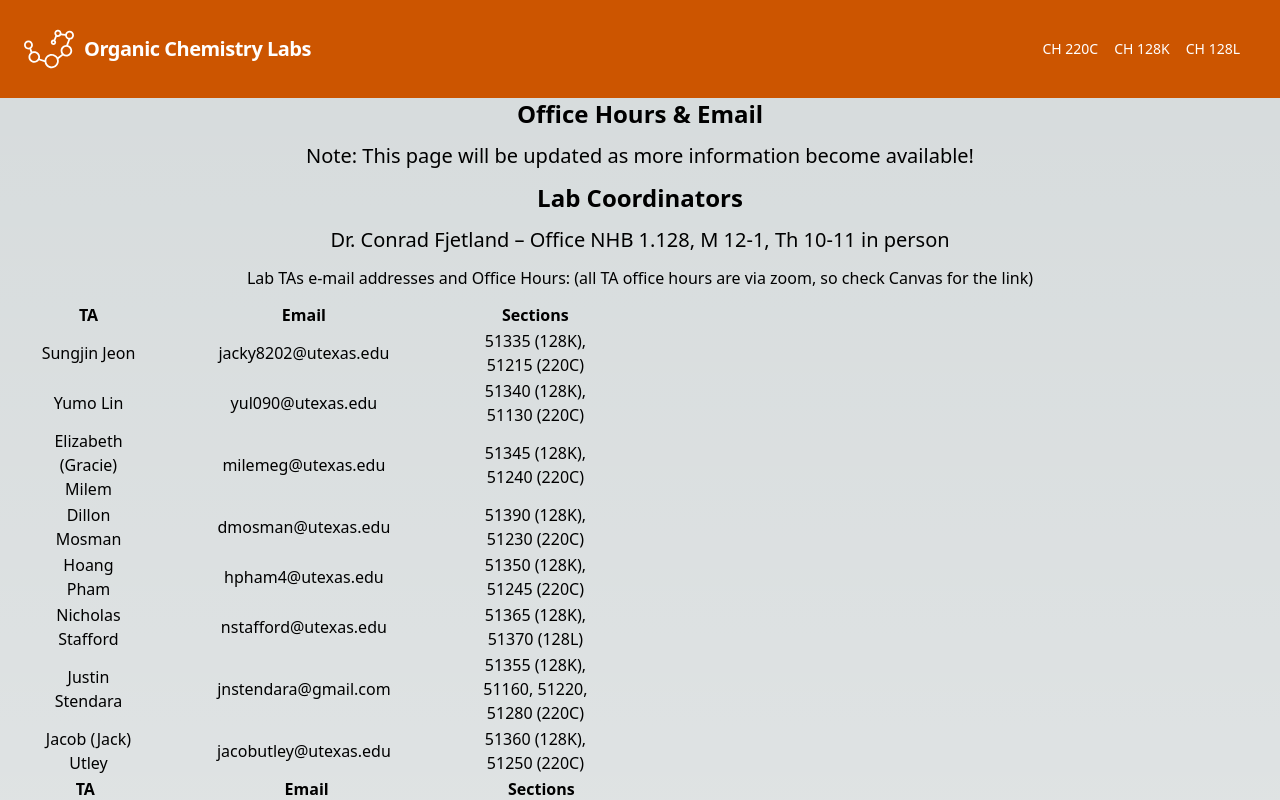
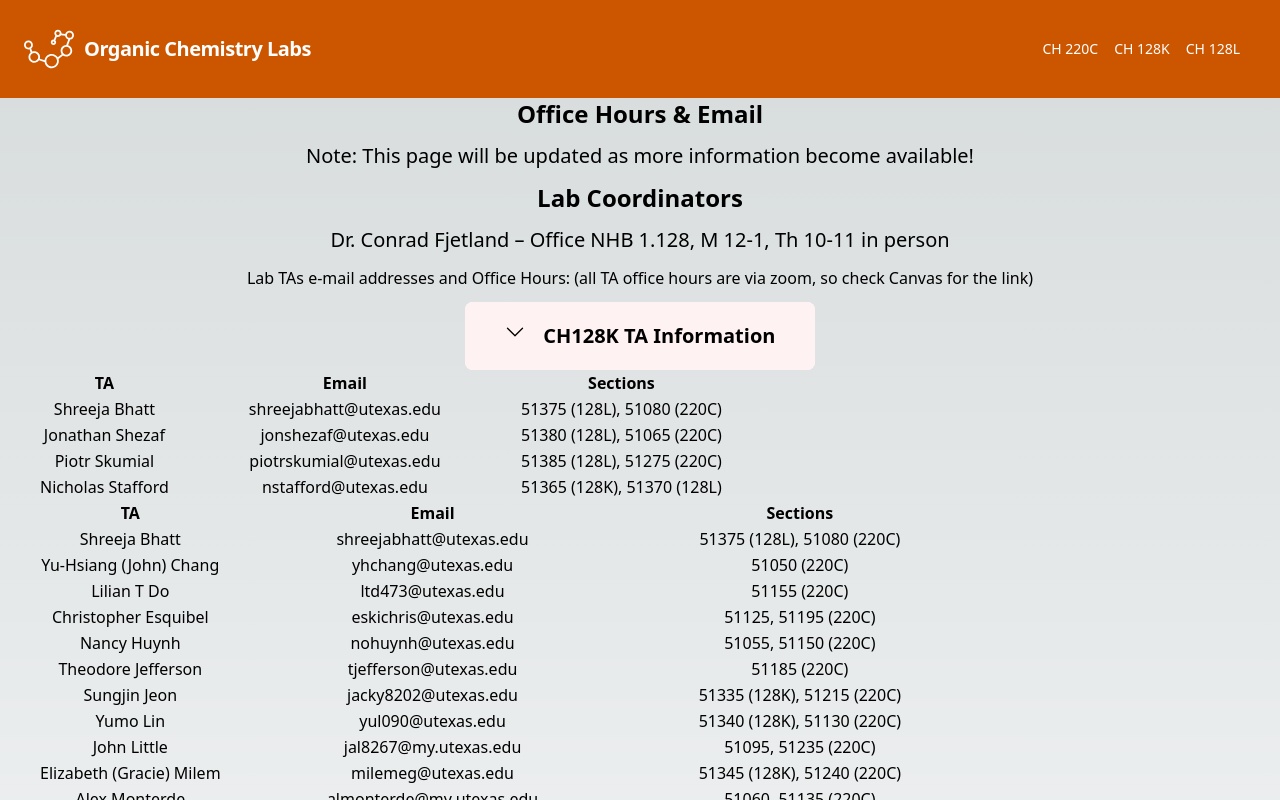
Before and after one commit to Justin8912/Ochem-Lab-Website, a Next.js app: page /officeHours in a window 1280 px wide. Shown: the top 800 px of the page. Built offline with nearby package versions, Linux system fonts and the light colour scheme.

Commit message:
Updated the office hour page. Got the styling for ch128k with the TA information. Now I need to work on animating it and extrapolating it to the other sections

```diff
--- a/package.json
+++ b/package.json
@@ -4,7 +4,7 @@
   "private": true,
   "scripts": {
     "server": "next dev",
-    "build": "next build",
+    "build": "node resources/helperFunctions/readingTSV.js; next build",
     "start": "next start",
     "lint": "next lint"
   },
--- a/src/pages/officeHours.js
+++ b/src/pages/officeHours.js
@@ -6,9 +6,27 @@ import TATable from './assets/officeHourTable.js';
 export default function OH (props) {
 
   const [info, setInfo] = useState({'128K':[], '128L':[], '220C':[]});
+  const [ch128k, setch128k] = useState(false);
+  const [ch128l, setch128l] = useState(false);
+  const [ch220c, setch220c] = useState(false);
+  const [animate, setAnimate] = useState(false);
+
   useEffect(() => {
     setInfo(OHDoc);
   }, []);
+
+  let accordian = (e) => {
+    console.log('click!')
+    let classId = e.target.id;
+
+    if (classId === 'ch220c') {
+      setch220c(!ch220c);
+    } else if (classId === 'ch128k') {
+      setch128k(!ch128k);
+    } else if (classId === 'ch128l') {
+      setch128l(!ch128l);
+    }
+  }
 
 
   return (
@@ -19,18 +37,32 @@ export default function OH (props) {
         <h2 className='font-bold text-2xl text-center mb-3'>Lab Coordinators</h2>
         <p className='text-xl text-center mb-3'>Dr. Conrad Fjetland – Office NHB 1.128, M 12-1, Th 10-11 in person</p>
         <h2 className='text-l text-center mb-3'>Lab TAs e-mail addresses and Office Hours: (all TA office hours are via zoom, so check Canvas for the link)</h2>
-        <div className='grid grid-cols-1 xl:grid-cols-2'>
-          <div className='col-span-1'>
+            <div className='text-center bg-white max-w-fit mx-auto rounded-lg ease-linear bg-slate-50'>
+              <div onClick={accordian} class='grid grid-cols-7 bg-red-50 rounded-lg py-5 px-10' id='ch128k'>
+                {!ch128k &&
+                  <svg className='col-span-1' xmlns="http://www.w3.org/2000/svg" width="20" height="20" fill="currentColor" class="bi bi-chevron-down" viewBox="0 0 16 16" preserveAspectRatio="xMidYMin slice">
+                    <path fill-rule="evenodd" d="M1.646 4.646a.5.5 0 0 1 .708 0L8 10.293l5.646-5.647a.5.5 0 0 1 .708.708l-6 6a.5.5 0 0 1-.708 0l-6-6a.5.5 0 0 1 0-.708z"/>
+                  </svg>
+                }
+                {ch128k &&
+                  <svg className='col-span-1' xmlns="http://www.w3.org/2000/svg" width="20" height="20" fill="currentColor" class="bi bi-chevron-up" viewBox="0 0 16 16">
+                    <path fill-rule="evenodd" d="M7.646 4.646a.5.5 0 0 1 .708 0l6 6a.5.5 0 0 1-.708.708L8 5.707l-5.646 5.647a.5.5 0 0 1-.708-.708l6-6z"/>
+                  </svg>
+                }
+                <h3 id='ch128k' className={`${ch128k && 'animate-wiggle'} font-bold text-xl text-center col-span-6`}>CH128K TA Information</h3>
+              </div>
+              {ch128k &&
 
-            <TATable section={info['128K']}/>
+                <TATable section={info['128K']}/>
+              }
+
+            </div>
             <TATable section={info['128L']}/>
             <TATable section={info['220C']}/>
 
 
           </div>
-        </div>
 
-      </div>
 
     </>
   )
```
